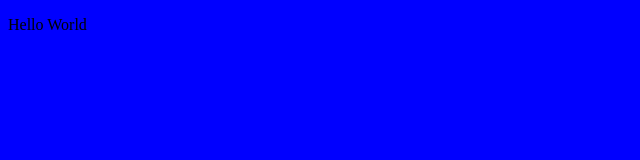
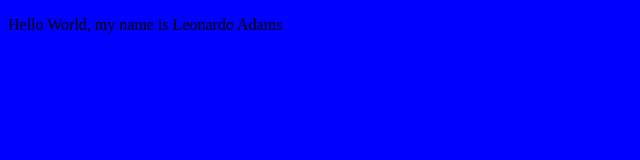
Before and after one commit to nulladams/k8s-bluegreen, a plain HTML site: page blue/index.html in a window 1280 px wide. Shown: the whole page, without its empty margins (0-640 px from the left). Drawn offline with Linux system fonts and the light colour scheme.

Commit message:
add name

```diff
--- a/blue/index.html
+++ b/blue/index.html
@@ -4,6 +4,6 @@
 	<title>Capstone project</title>
 </head>
 <body style="background: blue;">
-	<p>Hello World</p>
+	<p>Hello World, my name is Leonardo Adams</p>
 </body>
 </html>
```
